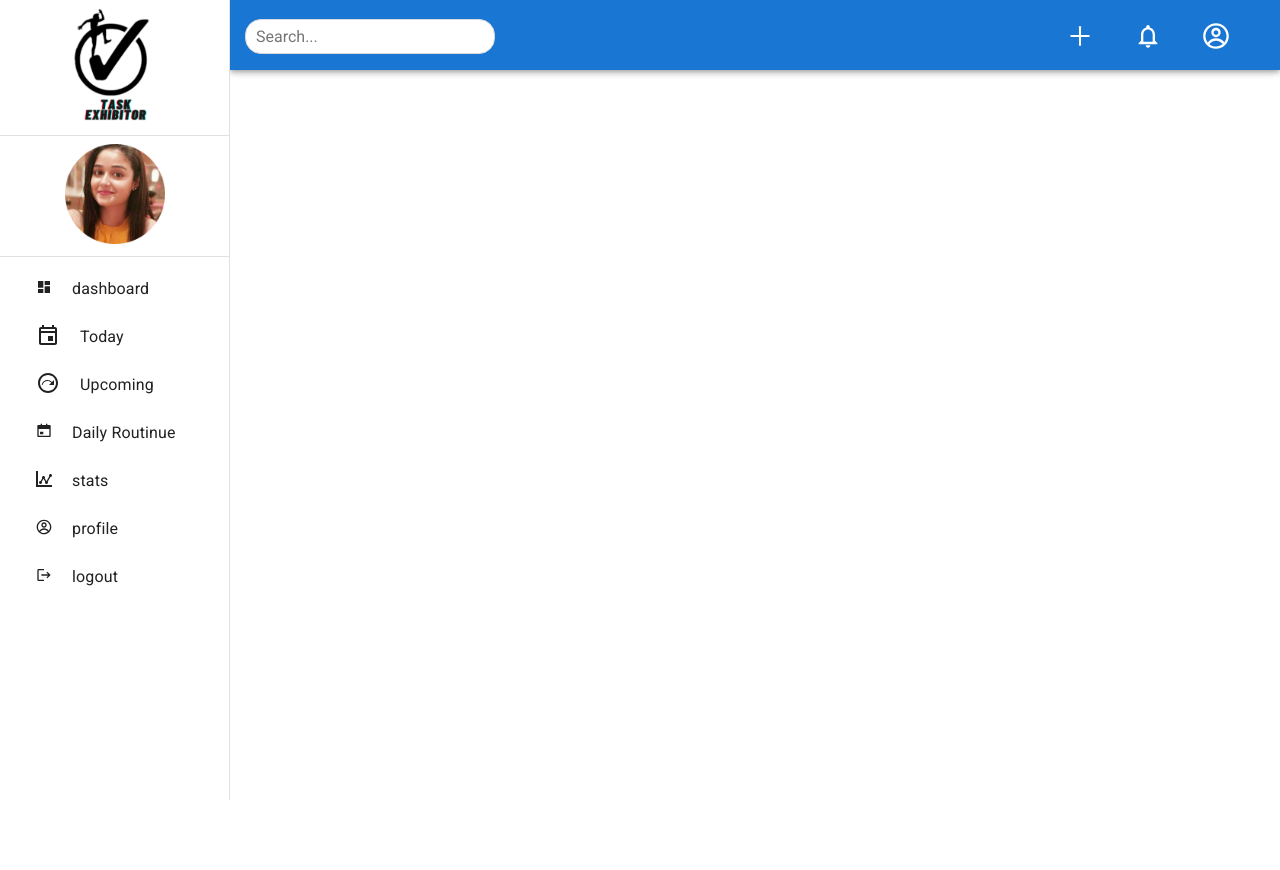
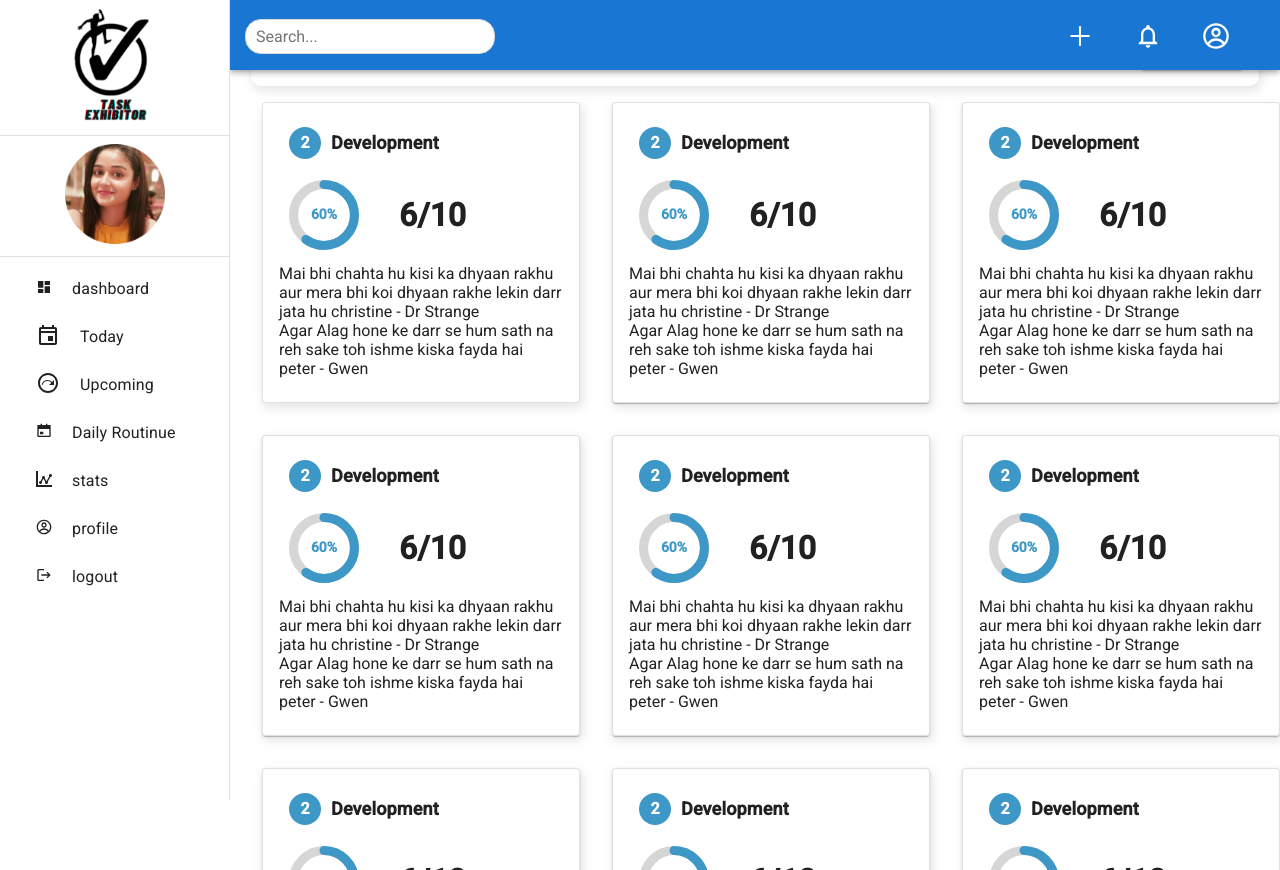
Before and after one commit to praveen4star/Tracker, a React (Create React App) app: page /dashboard in a window 1280 px wide. Before the commit the page ends 800 px from the top, so only its background shows below. Built offline with nearby package versions, Linux system fonts and the light colour scheme.

Commit message:
modified dashboard

```diff
--- a/package.json
+++ b/package.json
@@ -7,14 +7,17 @@
     "@emotion/styled": "^11.10.5",
     "@mui/icons-material": "^5.10.16",
     "@mui/material": "^5.10.17",
+    "@mui/styles": "^5.11.7",
     "@testing-library/jest-dom": "^5.16.5",
     "@testing-library/react": "^13.4.0",
     "@testing-library/user-event": "^13.5.0",
     "react": "^18.2.0",
+    "react-circular-progressbar": "^2.1.0",
     "react-dom": "^18.2.0",
     "react-icons": "^4.7.1",
     "react-router-dom": "^6.4.4",
     "react-scripts": "5.0.1",
+    "styled-components": "^5.3.6",
     "web-vitals": "^2.1.4"
   },
   "scripts": {
--- a/src/App.js
+++ b/src/App.js
@@ -1,24 +1,28 @@
 import {Routes, Route , Navigate} from 'react-router-dom';
-import SideBar from 'component/newSidebar';
+
 import './App.css';
-import Dashboard from 'pages/dashboard';
+import Dashboard from 'pages/dashboard/index';
 import DailyRoutinue from 'pages/dailyRoutinue';
 import Stats from 'pages/stats';
 import Profile from 'pages/profile';
 import Logout from 'pages/logout';
+import Registration from 'pages/registration/Registration';
+import Login from 'pages/loginpage/Login';
 
 
 function App() {
   return (
     <div className="main">
 
-      <SideBar />
+
        <div className='main-page'>
           <Routes>
             <Route path='/dashboard' element={<Dashboard />} />
             <Route path='/dailyroutinue' element={<DailyRoutinue />} />
             <Route path='/stats' element={<Stats />} />
             <Route path='/profile' element={<Profile />} />
+            <Route path='/registration' element={<Registration />} />
+            <Route path='/login' element={<Login />} />
             <Route path='/logout' element={<Logout />} />
             <Route path="*" element={<Navigate to="/dashboard" replace />}/>
           </Routes>
--- a/src/component/newSidebar/index.js
+++ b/src/component/newSidebar/index.js
@@ -13,7 +13,7 @@ import Toolbar from '@mui/material/Toolbar';
 import pagesData from "config/pages";
 import logo from "assets/images/logo.png"
 import profile1 from "assets/images/profile1.png";
-import Navbar from '../navBar';
+import Navbar from '../navbar';
 
 const drawerWidth = 230;
 
--- a/src/pages/dashboard/index.js
+++ b/src/pages/dashboard/index.js
@@ -1,13 +1,131 @@
-const Dashboard = () =>{
-return(
-    <>
-{/* <div>
-    dashboard
-</div> */}
-</>
-)
+import React from 'react'
+import styled from 'styled-components'
+import OutlinedCard from './Cards';
+import ResponsiveDialog from './Popup';
+import { Grid } from '@mui/material';
+import { makeStyles } from '@mui/styles';
+import {Paper} from '@mui/material';
+import SideBar from 'component/newSidebar/index';
 
 
+
+const useStyles = makeStyles({
+  gridContainer:{
+    height:'100vh',
+    width:'100%',
+    display:'flex',
+    alignItems:'center',
+    justifyContent:'center',
+    paddingLeft: '32px',
+    overflowY:'scroll',
+    scrollBehavior:'smooth',
+
+
+
+
+
+
+
+
+
+  }
+
+});
+
+
+const ContainerSecond = styled.div`
+height: auto;
+overflow-y: scroll;
+
+`
+
+
+const Container = styled.div`
+height: auto;
+display: flex;
+flex-direction: column;
+align-items: center;
+justify-content: center;
+
+`;
+const Strip = styled.div`
+margin: 1rem;
+padding: 1rem;
+width: 96%;
+border: 0px solid grey;
+border-radius: 10px;
+display: flex;
+align-items: center;
+justify-content: space-between;
+-webkit-box-shadow:2px 4px 10px 1px rgba(0,0,0,0.47);
+box-shadow: 2px 4px 10px 1px rgba(201,201,201,0.47);
+`;
+const Text = styled.h1`
+
+`;
+const MidText = styled.span`
+color: blue;
+`;
+
+const Wrapper = styled.div`
+display: flex;
+`;
+
+
+
+
+
+const Index = () => {
+  const classes = useStyles();
+  return (
+    <Wrapper>
+      <SideBar/>
+    <Container>
+        <Strip>
+            <Text>Hello <MidText>Avenya</MidText></Text>
+            <ResponsiveDialog/>
+
+        </Strip>
+        <ContainerSecond>
+        <Grid container spacing={4} className={classes.gridContainer} xs={{height:'100vh'}}  >
+
+
+          <Grid item xs={12} sm={6} md={4}>
+          <OutlinedCard/>
+          </Grid>
+          <Grid item xs={12} sm={6} md={4}>
+          <Paper><OutlinedCard/></Paper>
+          </Grid>
+          <Grid item xs={12} sm={6} md={4}>
+          <Paper><OutlinedCard/></Paper>
+          </Grid>
+          <Grid item xs={12} sm={6} md={4}>
+          <Paper><OutlinedCard/></Paper>
+          </Grid>
+          <Grid item xs={12} sm={6} md={4}>
+          <Paper><OutlinedCard/></Paper>
+          </Grid>
+          <Grid item xs={12} sm={6} md={4}>
+          <Paper><OutlinedCard/></Paper>
+          </Grid>
+          <Grid item xs={12} sm={6} md={4}>
+          <Paper><OutlinedCard/></Paper>
+          </Grid>
+          <Grid item xs={12} sm={6} md={4}>
+          <Paper><OutlinedCard/></Paper>
+          </Grid>
+          <Grid item xs={12} sm={6} md={4}>
+          <Paper><OutlinedCard/></Paper>
+          </Grid>
+          <Grid item xs={12} sm={6} md={4}>
+          <Paper><OutlinedCard/></Paper>
+          </Grid>
+        </Grid>
+        </ContainerSecond>
+    </Container>
+
+    </Wrapper>
+  )
 }
 
-export default Dashboard;
+export default Index
```
Also changed, not shown: 1 other file (tests, documents, lock files or other folders).
